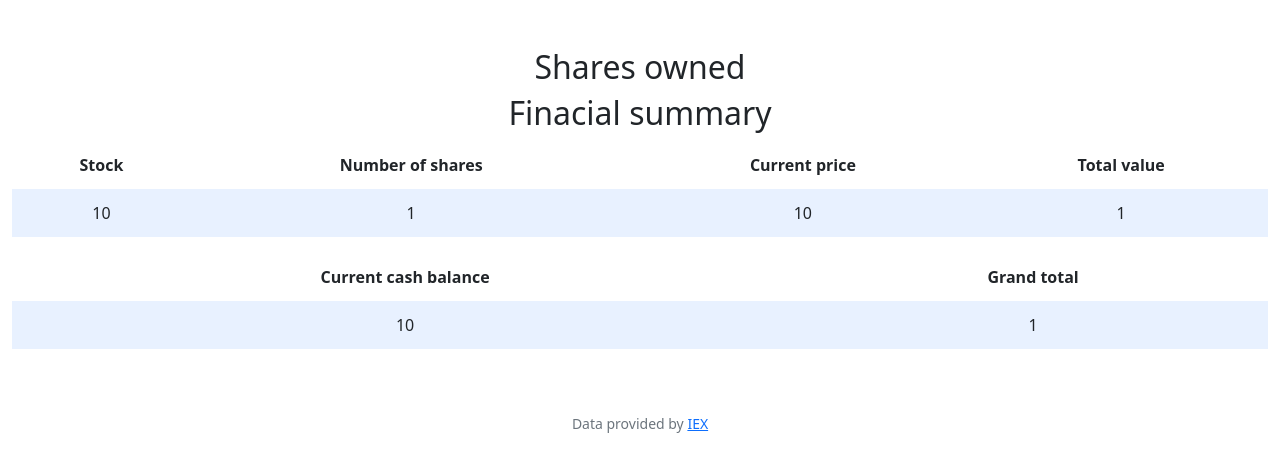
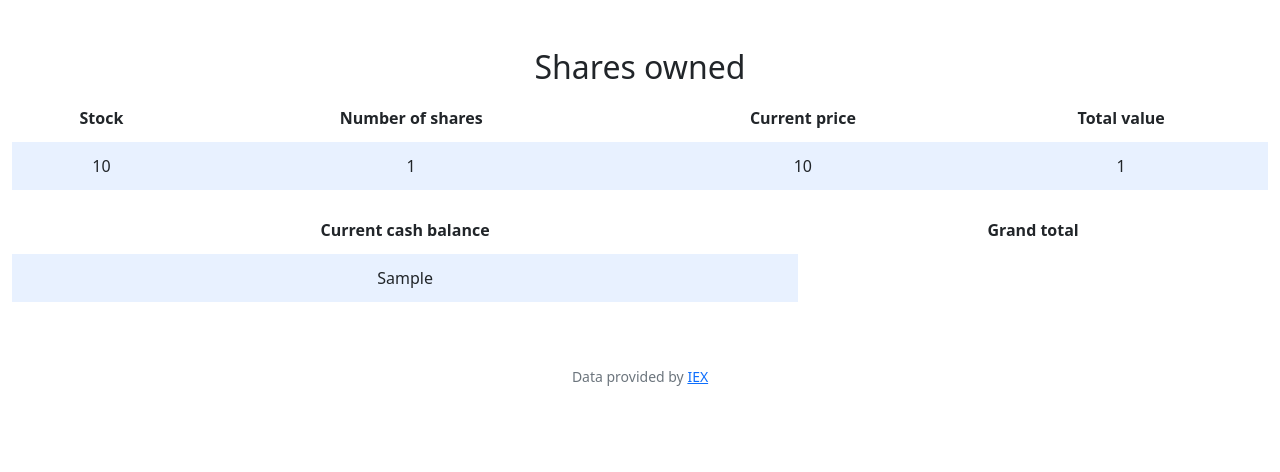
Before and after one commit to ina-inna/code50, a Flask app: template finance/templates/index.html in a window 1280 px wide. Shown: the part 76-548 px from the top of the page. Run offline with Flask 3, Linux system fonts and the light colour scheme; the template is opened without the code that fills it: most values are stand-ins (such as "Sample title", 1, 10 or a date in 2020); some libraries are stand-ins or nearby versions.

Commit message:
Sun, Nov 26, 2023, 1:34 PM +00:00

```diff
--- a/finance/templates/index.html
+++ b/finance/templates/index.html
@@ -33,7 +33,6 @@
 
 
 
-    <h2>Finacial summary</h2>
 <table>
     <thead>
         <tr>
@@ -44,8 +43,7 @@
     <tbody>
         <!-- TODO: Loop through the database entries to display them in this table -->
         <tr>
-        <td>{{ stock.stock }}</td>
-        <td>{{ stock.total_shares }}</td>
+        <td>{{ current_cash }}</td>
         </tr>
 
     </tbody>
```
